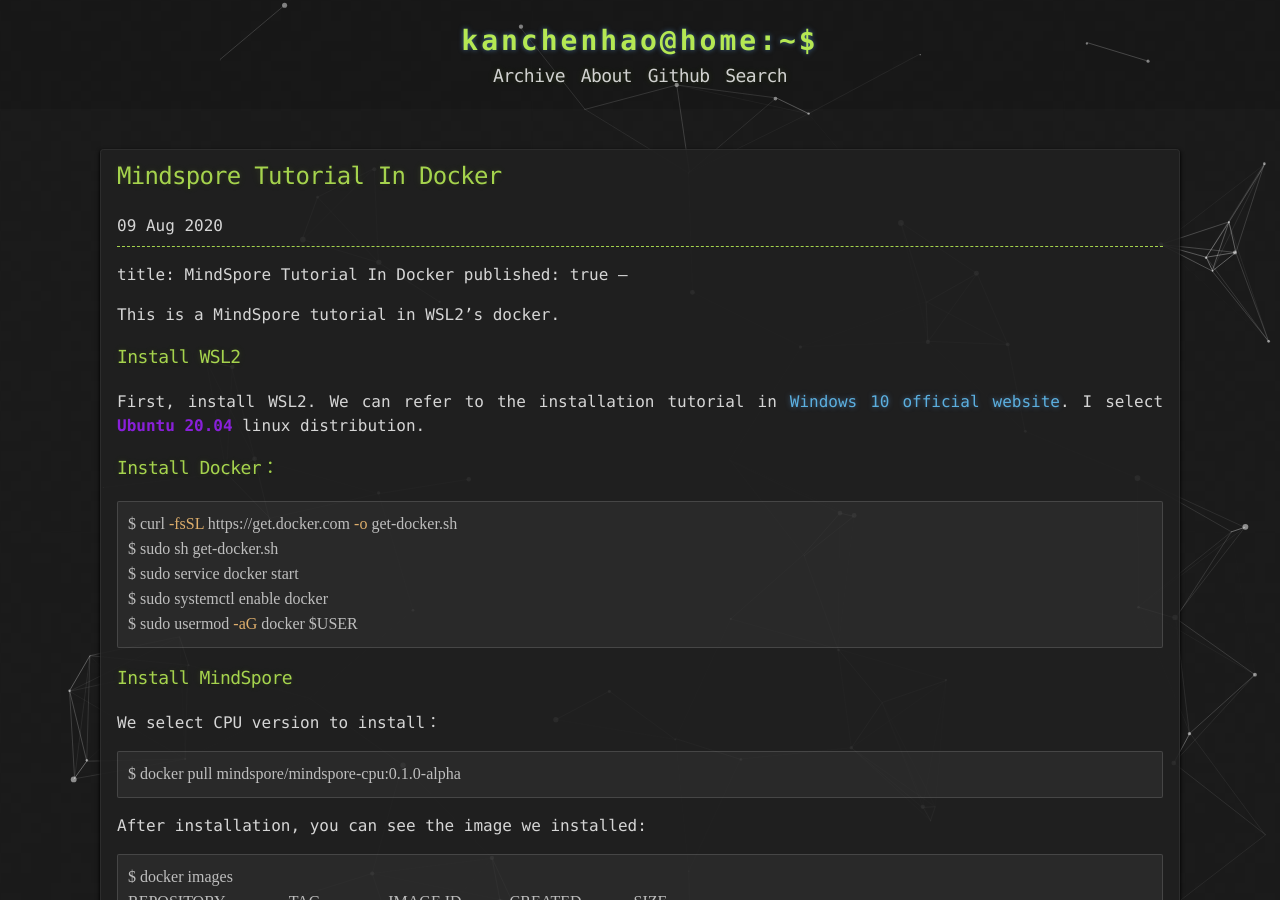
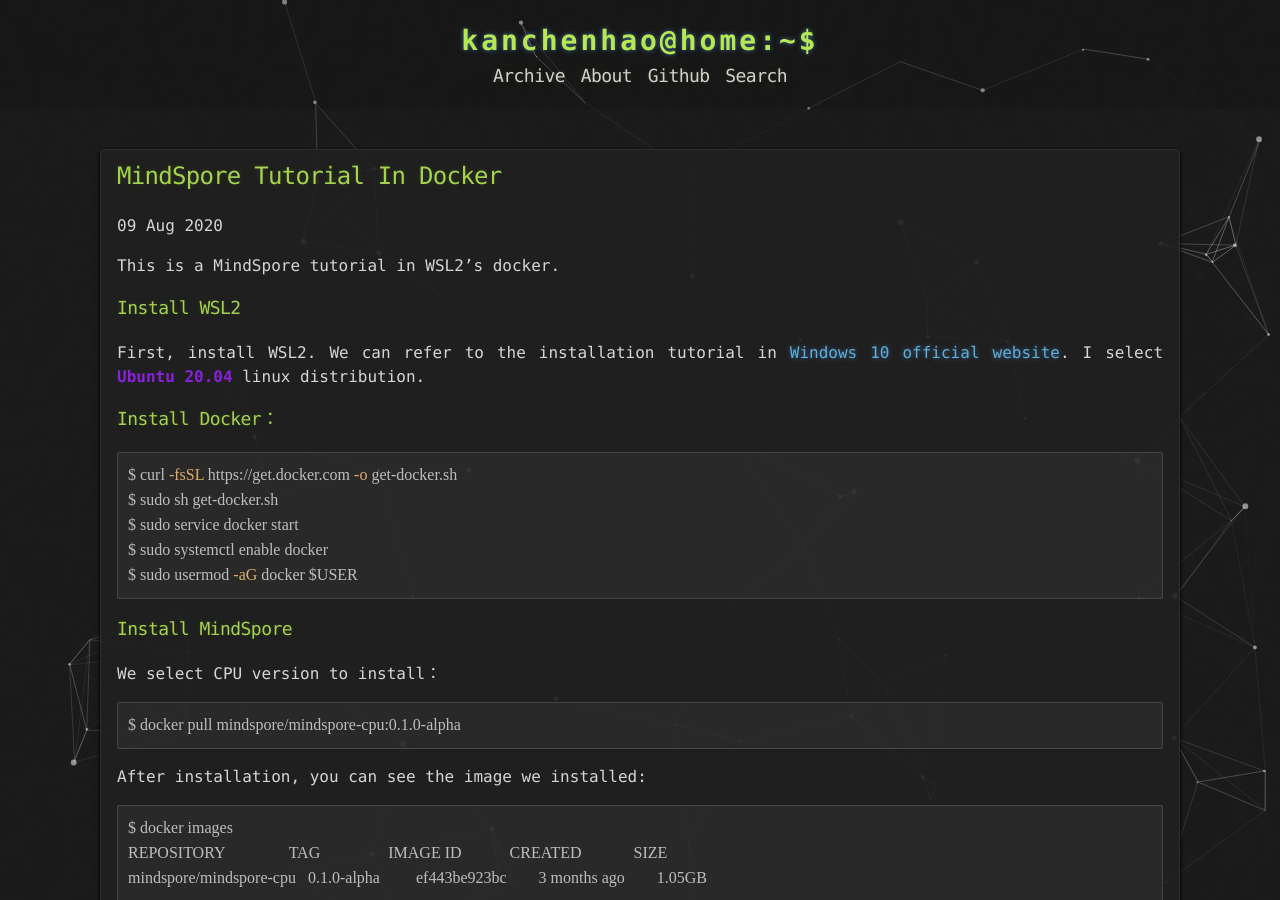
Before and after one commit to kanchenhao/blog, a Jekyll site: the page built from _posts/2020-08-09-MindSpore-Tutorial-In-Docker.md, in a window 1280 px wide and 900 px high. Built offline with Jekyll 4.4.1, drawn with Linux system fonts in a browser that asks for light colours; comment, search, counter and statistics services are not loaded; some of the changed lines change nothing that is shown.

Commit message:
add a blog

```diff
--- a/_posts/2020-08-09-MindSpore-Tutorial-In-Docker.md
+++ b/_posts/2020-08-09-MindSpore-Tutorial-In-Docker.md
@@ -1,11 +1,3 @@
-<!--
- * @Author: Kan Chenhao
- * @Date: 2020-08-09 19:19:48
- * @LastEditTime: 2020-08-09 21:42:11
- * @LastEditors: your name
- * @FilePath: /kanchenhao.github.io/_posts/2020-08-09-MindSpore-Tutorial-In-Docker.md
- * @https://github.com/kanchenhao
--->
 ---
 title: MindSpore Tutorial In Docker
 published: true
```
